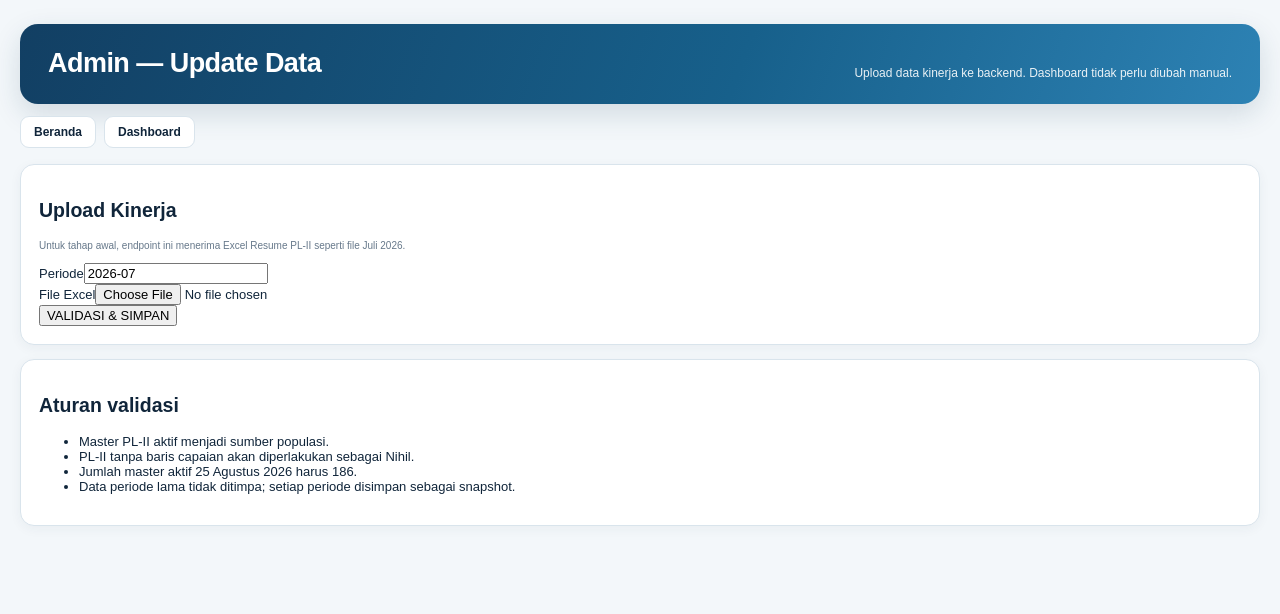
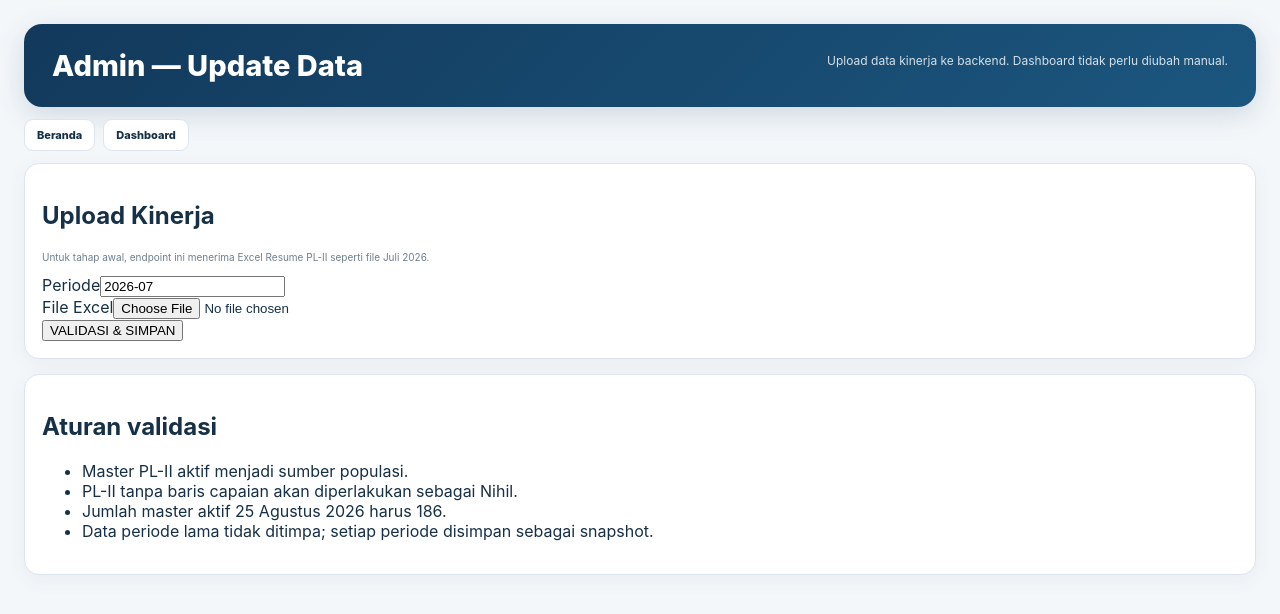
Before and after one commit to rinisetia-project/pl2-kinerja, a Next.js app: page /admin in a window 1280 px wide. Shown: the top 614 px of the page. Built offline with nearby package versions, Linux system fonts and the light colour scheme.

Commit message:
Update globals.css

```diff
--- a/app/globals.css
+++ b/app/globals.css
@@ -1,474 +1,51 @@
 
-:root{
-  --navy:#123f63;
-  --blue:#1f6e9e;
-  --blue2:#2d82b4;
-  --green:#4e9b73;
-  --gold:#c88b35;
-  --red:#b65b62;
-  --ink:#10253a;
-  --muted:#66788a;
-  --line:#d9e4ec;
-  --bg:#f3f7fa;
-  --card:#ffffff;
-  --soft:#f7fafc;
-}
-
+:root{--navy:#12395b;--blue:#226ca8;--blue2:#4b91c8;--green:#2e7d62;--orange:#d7782d;--red:#b74b4b;--ink:#163047;--muted:#6e7f8f;--bg:#f4f7fa;--card:#fff;--line:#dce5ed}
 *{box-sizing:border-box}
-html{scroll-behavior:smooth}
-body{
-  margin:0;
-  background:var(--bg);
-  color:var(--ink);
-  font-family:Arial,Helvetica,sans-serif;
-  font-size:13px;
-}
-button,input,select{font:inherit}
-button{cursor:pointer}
-
-.wrap{
-  width:min(1500px,calc(100% - 40px));
-  margin:0 auto;
-  padding:24px 0 42px;
-}
-
-.hero{
-  background:linear-gradient(110deg,var(--navy),#17608b 58%,var(--blue2));
-  color:#fff;
-  border-radius:18px;
-  padding:24px 28px;
-  display:flex;
-  align-items:flex-end;
-  justify-content:space-between;
-  gap:24px;
-  box-shadow:0 10px 28px rgba(22,61,89,.15);
-}
-.eyebrow{
-  font-size:11px;
-  letter-spacing:.08em;
-  opacity:.82;
-  font-weight:700;
-  margin-bottom:5px;
-}
-.hero h1{
-  margin:0;
-  font-size:27px;
-  line-height:1.18;
-  letter-spacing:-.02em;
-}
-.hero p{
-  margin:8px 0 0;
-  font-size:12px;
-  opacity:.9;
-}
-.hero-badge{
-  min-width:155px;
-  text-align:right;
-  font-size:10px;
-  line-height:1.5;
-  opacity:.92;
-}
-.hero-badge b{font-size:12px}
-
-.nav{
-  display:flex;
-  gap:8px;
-  margin:12px 0 16px;
-}
-.nav a{
-  display:inline-flex;
-  align-items:center;
-  text-decoration:none;
-  color:var(--ink);
-  background:#fff;
-  border:1px solid var(--line);
-  border-radius:9px;
-  padding:8px 13px;
-  font-weight:700;
-  font-size:12px;
-}
-.nav a:hover,.nav a.active{
-  background:#eef6fb;
-  border-color:#bfd5e3;
-}
-
-.kpis{
-  display:grid;
-  grid-template-columns:repeat(6,minmax(0,1fr));
-  gap:12px;
-  margin-bottom:14px;
-}
-.card{
-  background:var(--card);
-  border:1px solid var(--line);
-  border-radius:14px;
-  box-shadow:0 3px 12px rgba(35,65,85,.05);
-}
-.kpi{
-  padding:17px 18px;
-  min-height:105px;
-  display:flex;
-  flex-direction:column;
-  justify-content:center;
-}
-.kpi span{
-  color:var(--muted);
-  font-size:10px;
-  margin-bottom:7px;
-}
-.kpi b{
-  font-size:23px;
-  line-height:1.05;
-  color:#0c2438;
-}
-.kpi small{
-  color:var(--muted);
-  font-size:10px;
-  margin-top:6px;
-}
-
-.grid{
-  display:grid;
-  gap:14px;
-}
-.grid.two{
-  grid-template-columns:minmax(0,1.25fr) minmax(0,1fr);
-  margin-bottom:14px;
-}
-.grid.two>.card{min-width:0}
-
-.section{
-  margin-bottom:14px;
-  padding:18px;
-}
-
-.section-head{
-  display:flex;
-  justify-content:space-between;
-  align-items:flex-start;
-  gap:15px;
-  margin-bottom:14px;
-}
-.section-head h2{
-  margin:0;
-  font-size:16px;
-  line-height:1.25;
-}
-.section-head p{
-  margin:4px 0 0;
-  color:var(--muted);
-  font-size:11px;
-}
-.tabs,.filters,.sort-group{
-  display:flex;
-  flex-wrap:wrap;
-  gap:6px;
-}
-.tabs button,.sort-group button{
-  border:1px solid var(--line);
-  background:#fff;
-  color:var(--ink);
-  border-radius:7px;
-  padding:6px 9px;
-  font-size:10px;
-  font-weight:700;
-}
-.tabs button.selected,.sort-group button.selected{
-  background:#eaf4fa;
-  border-color:#a9c9dc;
-  color:#0f547e;
-}
-.pill{
-  display:inline-flex;
-  align-items:center;
-  border-radius:99px;
-  padding:5px 9px;
-  background:#eef5f8;
-  color:#426176;
-  font-size:10px;
-  font-weight:700;
-}
-
-.pie-grid{
-  display:grid;
-  grid-template-columns:1fr 1fr;
-  gap:18px;
-}
-.pie-box{
-  border:1px solid #e4edf2;
-  background:var(--soft);
-  border-radius:11px;
-  padding:12px;
-  text-align:center;
-}
-.pie-box> b{
-  display:block;
-  font-size:11px;
-  margin-bottom:10px;
-}
-.donut{
-  width:150px;
-  height:150px;
-  border-radius:50%;
-  margin:5px auto 10px;
-  display:grid;
-  place-items:center;
-}
-.donut>div{
-  width:92px;
-  height:92px;
-  border-radius:50%;
-  background:#fff;
-  display:flex;
-  align-items:center;
-  justify-content:center;
-  flex-direction:column;
-  box-shadow:0 1px 4px rgba(0,0,0,.06);
-}
-.donut>div b{font-size:18px}
-.donut>div small{color:var(--muted);font-size:9px;margin-top:2px}
-.donut.small{width:126px;height:126px}
-.donut.small>div{width:78px;height:78px}
-.donut.small>div b{font-size:13px}
-.mini-legend{
-  display:grid;
-  gap:6px;
-  text-align:left;
-  font-size:10px;
-}
-.mini-legend span{
-  display:flex;
-  align-items:center;
-  gap:6px;
-}
-.mini-legend b{margin-left:auto}
-.mini-legend i{
-  width:9px;height:9px;border-radius:2px;display:inline-block;
-}
-.mini-legend .blue{background:var(--blue)}
-.mini-legend .green{background:var(--green)}
-
-.channel-wrap{
-  display:grid;
-  grid-template-columns:170px 1fr;
-  align-items:center;
-  gap:15px;
-}
-.legend-list{
-  display:grid;
-  gap:9px;
-}
-.legend-list>div{
-  display:grid;
-  grid-template-columns:10px 1fr auto;
-  align-items:center;
-  gap:7px;
-  font-size:11px;
-}
-.legend-list i{
-  width:9px;height:9px;border-radius:2px;
-}
-
-.bars{display:grid;gap:8px}
-.barrow{
-  display:grid;
-  grid-template-columns:minmax(175px,1.25fr) minmax(120px,2fr) 75px;
-  align-items:center;
-  gap:9px;
-  min-height:29px;
-}
-.barlabel{
-  min-width:0;
-  display:flex;
-  flex-direction:column;
-  gap:2px;
-}
-.barlabel span{
-  white-space:nowrap;
-  overflow:hidden;
-  text-overflow:ellipsis;
-  font-size:10px;
-}
-.barlabel small{
-  color:var(--muted);
-  font-size:9px;
-}
-.bartrack{
-  height:9px;
-  border-radius:99px;
-  background:#edf2f5;
-  overflow:hidden;
-}
-.barfill{
-  height:100%;
-  border-radius:99px;
-  background:linear-gradient(90deg,var(--blue),var(--blue2));
-}
-.barrow>b{
-  text-align:right;
-  font-size:10px;
-  white-space:nowrap;
-}
-
-.filters select,.filters input{
-  border:1px solid var(--line);
-  border-radius:7px;
-  background:#fff;
-  padding:7px 9px;
-  color:var(--ink);
-  font-size:10px;
-}
-.filters input{min-width:160px}
-
-.table{
-  width:100%;
-  overflow:auto;
-  border:1px solid #e0e8ee;
-  border-radius:10px;
-}
-table{
-  width:100%;
-  border-collapse:collapse;
-  min-width:1050px;
-}
-th,td{
-  padding:8px 9px;
-  border-bottom:1px solid #edf1f4;
-  text-align:left;
-  vertical-align:middle;
-  font-size:10px;
-}
-th{
-  position:sticky;
-  top:0;
-  z-index:1;
-  background:#f2f7fa;
-  color:#42596a;
-  font-weight:800;
-  white-space:nowrap;
-}
-tbody tr:hover{background:#f8fbfd}
-tbody tr:last-child td{border-bottom:0}
-td b{font-size:10px}
-tr.nihil{background:#fff8f8}
-tr.inactive{background:#fff8f8}
-.status{
-  display:inline-flex;
-  border-radius:99px;
-  padding:4px 7px;
-  font-size:9px;
-  font-weight:800;
-}
-.status.ok{background:#edf8f1;color:#27704d}
-.status.zero{background:#fff0f0;color:#a24c4c}
-
-.formasi-grid{
-  display:grid;
-  grid-template-columns:minmax(0,1.45fr) minmax(280px,.75fr);
-  gap:18px;
-}
-.mini-title{
-  font-size:11px;
-  font-weight:800;
-  margin-bottom:10px;
-}
-.card-soft{
-  background:var(--soft);
-  border:1px solid #e1eaf0;
-  border-radius:11px;
-  padding:14px;
-}
-.card-soft h3{
-  margin:0 0 10px;
-  font-size:12px;
-}
-.zero-grid{
-  display:grid;
-  grid-template-columns:1fr 1fr;
-  gap:6px;
-}
-.zero-grid span{
-  padding:7px 8px;
-  border-radius:7px;
-  background:#fff0f0;
-  color:#944b4b;
-  font-size:10px;
-  font-weight:700;
-}
-.summary-chips{
-  display:flex;
-  gap:6px;
-  flex-wrap:wrap;
-}
-.summary-chips span{
-  background:#f1f6f9;
-  border:1px solid #e0e9ee;
-  padding:6px 8px;
-  border-radius:7px;
-  font-size:9px;
-  color:var(--muted);
-}
-.summary-chips b{color:var(--ink)}
-.red{color:#a14b4b}
-.green{color:#2b7251}
-.muted{color:var(--muted);font-size:10px;line-height:1.5}
-
-.notice{
-  padding:10px 12px;
-  border-radius:9px;
-  margin-bottom:12px;
-  font-size:11px;
-}
-.notice.danger{
-  background:#fff1f1;
-  color:#934545;
-  border:1px solid #f0d2d2;
-}
-.loading{
-  padding:10px 12px;
-  background:#eef6fb;
-  color:#3f6074;
-  border:1px solid #d4e5ef;
-  border-radius:9px;
-  margin-bottom:12px;
-  font-size:11px;
-}
-.foot{
-  color:var(--muted);
-  font-size:9px;
-  line-height:1.45;
-  margin-top:9px;
-}
-.footer{
-  text-align:center;
-  padding:8px 0 0;
-}
-
-/* keep the dashboard compact on laptop screens */
-@media(max-width:1250px){
-  .kpis{grid-template-columns:repeat(3,minmax(0,1fr))}
-  .grid.two{grid-template-columns:1fr}
-}
-
-@media(max-width:800px){
-  .wrap{width:min(100% - 20px,1500px);padding-top:12px}
-  .hero{padding:19px;border-radius:14px;display:block}
-  .hero h1{font-size:21px}
-  .hero-badge{text-align:left;margin-top:12px}
-  .kpis{grid-template-columns:1fr 1fr}
-  .pie-grid,.formasi-grid{grid-template-columns:1fr}
-  .channel-wrap{grid-template-columns:145px 1fr}
-  .section{padding:13px}
-  .section-head{display:block}
-  .tabs,.filters,.sort-group{margin-top:10px}
-}
-
-@media(max-width:520px){
-  body{font-size:12px}
-  .kpis{grid-template-columns:1fr}
-  .channel-wrap{grid-template-columns:1fr}
-  .donut{margin-left:auto;margin-right:auto}
-  .barrow{grid-template-columns:115px 1fr 55px}
-  .barlabel span{white-space:normal}
-  .hero p{line-height:1.45}
-}
+body{margin:0;font-family:Inter,Segoe UI,Arial,sans-serif;background:var(--bg);color:var(--ink)}
+.wrap{max-width:1550px;margin:auto;padding:24px}
+.hero{background:linear-gradient(135deg,var(--navy),#1b567f);color:#fff;border-radius:18px;padding:24px 28px;box-shadow:0 8px 28px rgba(20,60,90,.16);display:flex;justify-content:space-between;gap:24px}
+.topbar-main{min-width:0;flex:1}
+.eyebrow{font-size:10px;font-weight:800;letter-spacing:.5px;opacity:.82;margin-bottom:4px}
+.hero h1{font-size:29px;font-weight:800;margin:0}
+.hero p{margin:5px 0 0;opacity:.82;font-size:12px}
+.hero-badge{text-align:right;font-size:10px;line-height:1.45;white-space:nowrap;align-self:flex-end}.hero-badge b{font-size:12px}
+.toolbar{margin-top:17px;display:flex;gap:10px;flex-wrap:wrap}
+.toolbar select,.toolbar input{padding:10px 12px;border-radius:9px;border:1px solid rgba(255,255,255,.35);background:rgba(255,255,255,.12);color:#fff;outline:0}
+.toolbar select option{background:#fff;color:#111}
+.toolbar .searchbox{background:#fff;color:#111;border:1px solid var(--line);min-width:290px}
+.nav{display:flex;gap:8px;margin:12px 0}
+.nav a{padding:8px 12px;border:1px solid var(--line);background:#fff;border-radius:9px;color:var(--ink);text-decoration:none;font-size:11px;font-weight:800}
+.nav a.active{background:#eef5fa;border-color:#bfd3e0}
+.kpis{display:grid;grid-template-columns:repeat(6,1fr);gap:15px;margin:18px 0}
+.card{background:#fff;border:1px solid var(--line);border-radius:15px;padding:17px;box-shadow:0 5px 20px rgba(30,65,95,.055)}
+.kpi .label,.kpi span{text-transform:uppercase;letter-spacing:.7px;font-size:10px;color:var(--muted);font-weight:800}
+.kpi .value,.kpi b{font-size:25px;font-weight:800;margin:8px 0 3px;display:block}
+.kpi .meta,.kpi small{font-size:11px;color:var(--muted)}
+.grid.two{display:grid;grid-template-columns:1.05fr .95fr;gap:15px;margin-bottom:15px}
+.section{margin-bottom:15px}
+.section-title,.section-head h2{font-size:16px;font-weight:800;margin:0 0 12px}
+.section-head{display:flex;justify-content:space-between;align-items:flex-start;gap:12px;margin-bottom:12px}
+.section-head p{font-size:11px;color:var(--muted);margin:4px 0 0}
+.tabs{display:flex;gap:7px;margin-bottom:10px}.tabs button,.tab,.sort-group button{padding:7px 10px;border:1px solid var(--line);background:#fff;border-radius:8px;font-weight:700;cursor:pointer;color:var(--ink);font-size:10px}.tabs button.selected,.sort-group button.selected{background:var(--navy);color:#fff}
+.chart-wrap{height:330px;overflow:auto}
+.bars{display:grid;gap:2px}
+.barrow{display:grid;grid-template-columns:260px 1fr 78px;gap:9px;align-items:center;margin:7px 0}
+.barlabel,.bar-label{font-size:11px;white-space:nowrap;overflow:hidden;text-overflow:ellipsis}
+.barlabel span{display:block;overflow:hidden;text-overflow:ellipsis}
+.barlabel small{display:block;font-size:9px;color:var(--muted);margin-top:2px}
+.bartrack{height:15px;background:#e9eff4;border-radius:99px;overflow:hidden}.barfill{height:100%;border-radius:99px;background:linear-gradient(90deg,var(--blue2),var(--blue))}
+.barrow>b{font-size:10px;text-align:right}
+.pie-grid{display:grid;grid-template-columns:1fr 1fr;gap:15px}.pie-box{border:1px solid var(--line);border-radius:11px;padding:12px;background:#fafcfe;text-align:center}.pie-box>b{font-size:11px}
+.donut{width:150px;height:150px;border-radius:50%;margin:10px auto;display:grid;place-items:center}.donut.small{width:125px;height:125px}.donut>div{width:88px;height:88px;border-radius:50%;background:#fff;display:flex;flex-direction:column;align-items:center;justify-content:center}.donut.small>div{width:74px;height:74px}.donut b{font-size:13px}.donut small{font-size:9px;color:var(--muted)}
+.mini-legend{display:grid;gap:5px;text-align:left;font-size:9px}.mini-legend span{display:flex;align-items:center;gap:5px}.mini-legend b{margin-left:auto}.mini-legend i{width:8px;height:8px;border-radius:2px;display:inline-block}.mini-legend .blue{background:var(--blue)}.mini-legend .green{background:#55a078}
+.channel-wrap{display:grid;grid-template-columns:160px 1fr;gap:15px;align-items:center}.legend-list{display:grid;gap:9px}.legend-list>div{display:grid;grid-template-columns:10px 1fr auto;gap:7px;align-items:center;font-size:10px}.legend-list i{width:9px;height:9px;border-radius:2px}.pill{font-size:9px;font-weight:800;background:#eef5fa;border-radius:99px;padding:5px 8px;color:#315d79}
+.insights{display:grid;grid-template-columns:repeat(2,1fr);gap:10px}.insight{background:#f8fbfd;border:1px solid var(--line);border-radius:11px;padding:12px;font-size:12px}.insight b{display:block;margin-bottom:4px}
+.table-wrap,.table{max-height:520px;overflow:auto;border:1px solid var(--line);border-radius:11px}table{width:100%;border-collapse:collapse;font-size:10px;min-width:1050px}th{position:sticky;top:0;background:#eaf1f6;color:#264660;text-align:left;padding:9px;border-bottom:1px solid var(--line);z-index:1;white-space:nowrap}td{padding:8px 9px;border-bottom:1px solid #edf2f6;vertical-align:top}tr:hover td{background:#f8fbfd}.nihil td{background:#fff9f9}.inactive td{background:#fff4f4}
+.status{display:inline-block;border-radius:99px;padding:3px 7px;font-weight:800;font-size:9px}.status.ok{background:#e2f3e9;color:#246b4c}.status.zero{background:#fde7e7;color:#943d3d}
+.formasi-grid{display:grid;grid-template-columns:1.45fr .75fr;gap:15px}.card-soft{border:1px solid var(--line);border-radius:11px;background:#fafcfe;padding:13px}.card-soft h3{font-size:12px;margin:0 0 10px}.zero-grid{display:grid;grid-template-columns:1fr 1fr;gap:6px}.zero-grid span{background:#fde7e7;color:#943d3d;border-radius:7px;padding:7px;font-size:9px;font-weight:800}.summary-chips{display:flex;gap:6px;flex-wrap:wrap}.summary-chips span{font-size:9px;background:#f4f7fa;border:1px solid var(--line);padding:5px 7px;border-radius:7px;color:var(--muted)}.summary-chips b{color:var(--ink)}
+.sort-group{display:flex;gap:5px;flex-wrap:wrap}.sort-group button{font-size:9px}.foot,.footnote{font-size:10px;color:var(--muted);line-height:1.55;margin-top:13px}.footer{text-align:center}
+.notice{padding:10px 12px;border-radius:9px;margin:10px 0;font-size:11px}.notice.danger{background:#fff0f0;color:#934545;border:1px solid #f0d0d0}.loading{padding:10px 12px;background:#eef5fa;color:#426176;border:1px solid var(--line);border-radius:9px;margin:10px 0;font-size:11px}
+.red{color:#943d3d}.green{color:#246b4c}.muted{font-size:10px;color:var(--muted);line-height:1.5}.table-meta{display:flex;align-items:center}
+@media(max-width:1250px){.kpis{grid-template-columns:repeat(3,1fr)}.grid.two{grid-template-columns:1fr}}
+@media(max-width:900px){.hero{display:block}.hero-badge{text-align:left;margin-top:12px}.kpis{grid-template-columns:repeat(2,1fr)}.formasi-grid{grid-template-columns:1fr}.pie-grid{grid-template-columns:1fr}.channel-wrap{grid-template-columns:145px 1fr}}
+@media(max-width:600px){.wrap{padding:10px}.hero{padding:18px}.hero h1{font-size:23px}.kpis{grid-template-columns:1fr}.barrow{grid-template-columns:120px 1fr 60px}.insights{grid-template-columns:1fr}.toolbar .searchbox{min-width:100%;width:100%}}
```
